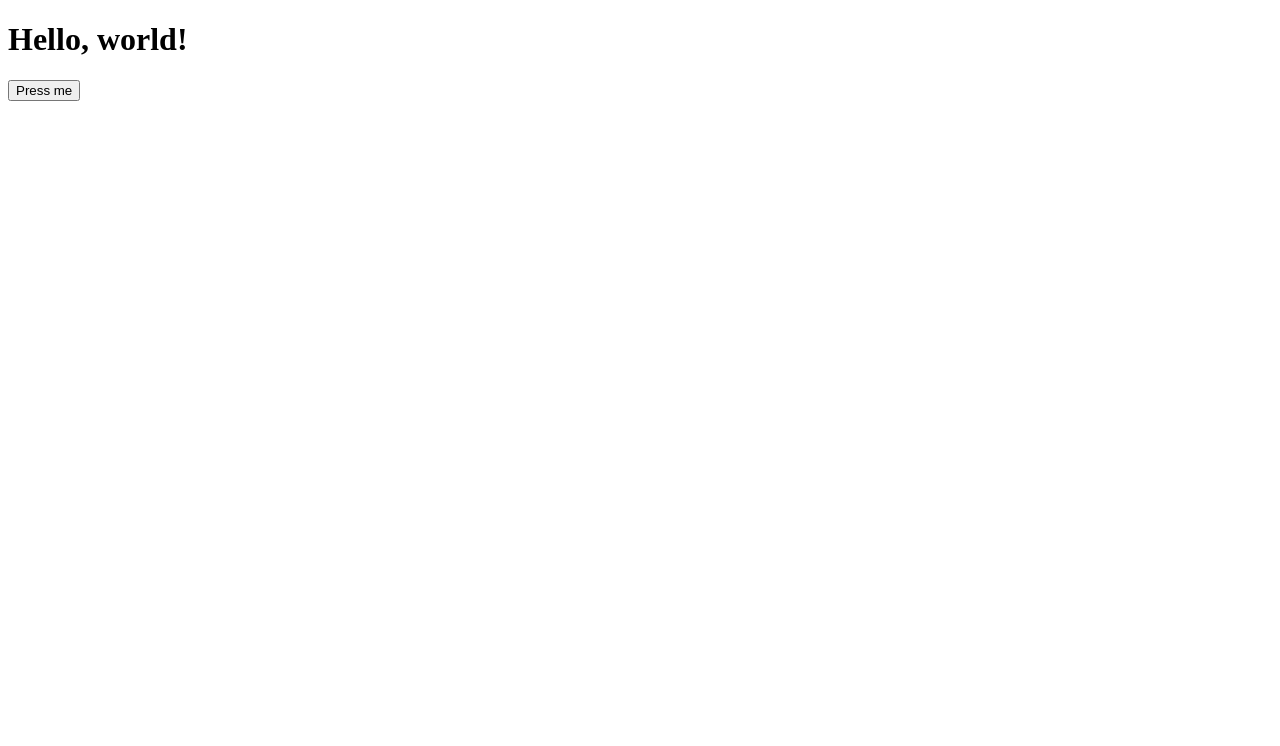
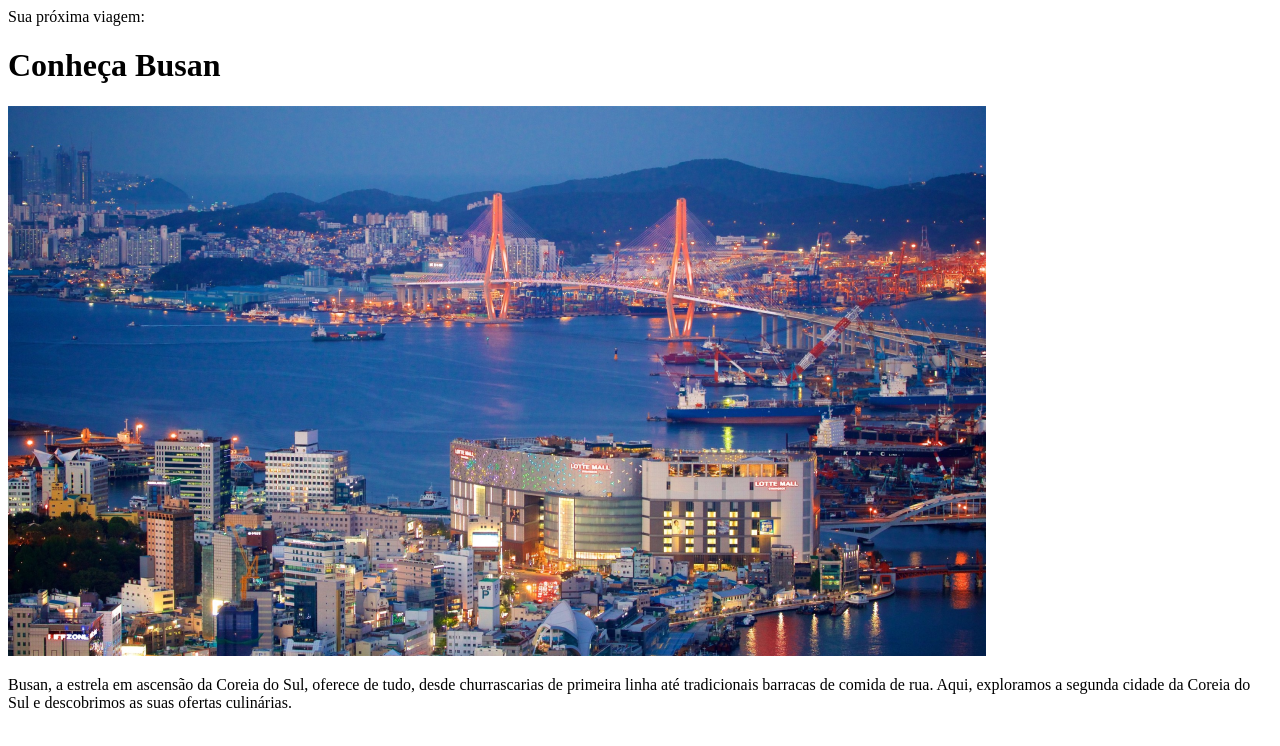
Before and after one commit to Leonardo-farias7777/Locais-turisticos-, a plain HTML site: page index.html in a window 1280 px wide. Drawn offline with Linux system fonts and the light colour scheme.

Commit message:
criação do heder para o idex

```diff
--- a/index.html
+++ b/index.html
@@ -7,8 +7,20 @@
   <link href='/style.css' rel='stylesheet'>
 </head>
 <body>
-  <h1>Hello, world!</h1>
-  <button onclick="console.log('hello');">Press me</button>
-  <script defer type="text/javascript" src="/main.js"></script>
+  <div id="page">
+    <header>
+      <strongs>Sua próxima viagem:</strong>
+        <h1>Conheça Busan</h1>
+        <img src="./trabalho/imagens/Image_01.png" alt="vista panorâmica da cidade de Busan">
+        <p>Busan, a estrela em ascensão da Coreia do Sul, oferece de tudo,
+           desde churrascarias de primeira linha até
+            tradicionais barracas de comida de
+            rua. Aqui, exploramos a segunda cidade da
+            Coreia do Sul e descobrimos as suas
+             ofertas culinárias.</p>
+    </header>
+     <div class="divider"></div>
+
+  </div>
 </body>
 </html>
```
